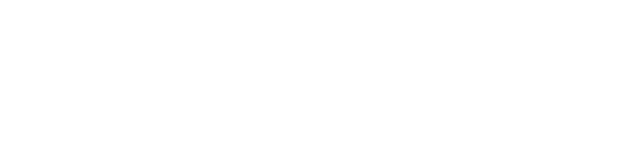
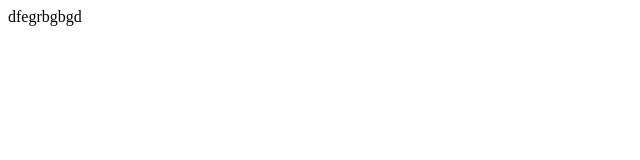
Before and after one commit to Semaediong01/first, a plain HTML site: page index.html in a window 1280 px wide. Shown: the whole page, without its empty margins (0-640 px from the left). Drawn offline with Linux system fonts and the light colour scheme.

Commit message:
first commit

```diff
--- a/index.html
+++ b/index.html
@@ -6,6 +6,7 @@
     <title>Document</title>
 </head>
 <body>
+    dfegrbgbgd
 
 </body>
 </html>
```
Also changed, not shown: 1 other file.
